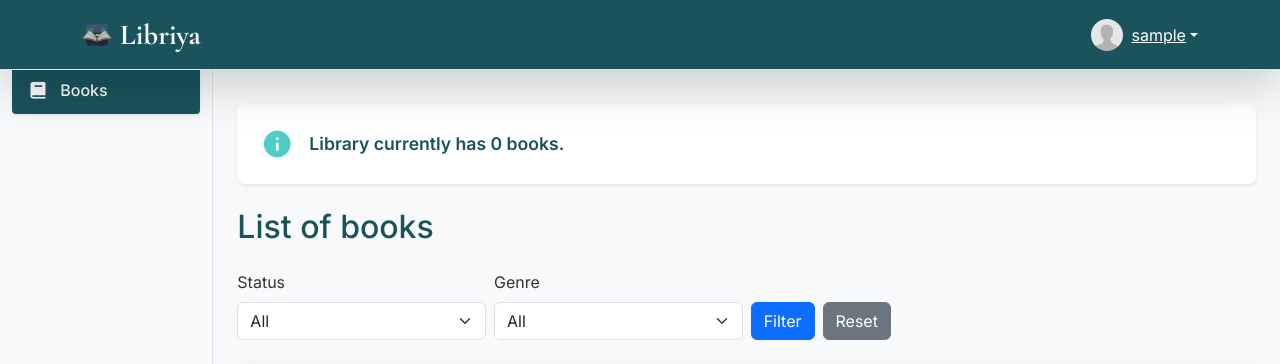
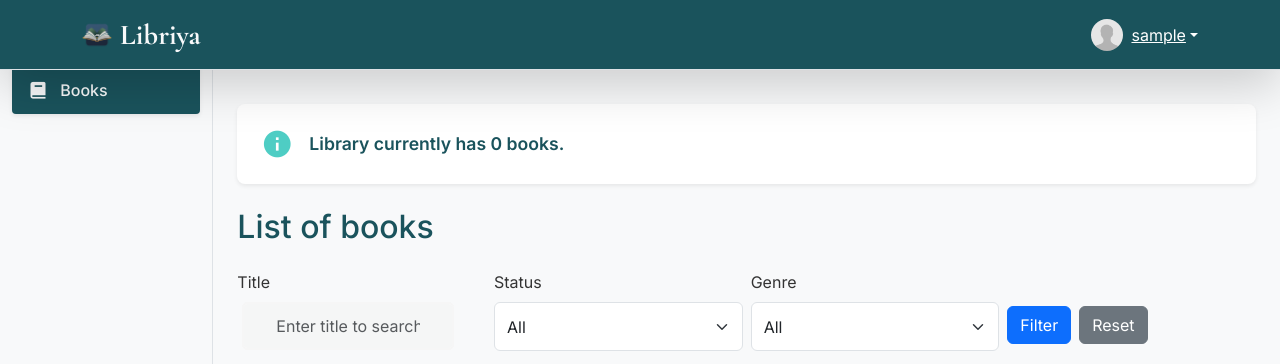
Before and after one commit to MarcinSachs/Libriya, a Flask app: page / in a window 1280 px wide. Shown: the top 364 px of the page. Run offline with Flask 3, Linux system fonts and the light colour scheme; the visitor is signed in with stand-in values (Sample User, id 1); data that the repository does not hold is empty; some libraries are stand-ins or nearby versions.

Commit message:
Improve filtering

```diff
--- a/app/routes.py
+++ b/app/routes.py
@@ -55,14 +55,19 @@ def favicon():
 def home():
     status_filter = request.args.get('status')
     genre_filter = request.args.get('genre')
+    author_filter = request.args.get('author')
+    title_filter = request.args.get('title')  # Pobierz tytuł z formularza
 
     query = Book.query
+
+    if title_filter:  # Dodaj filtr tytułu
+        query = query.filter(Book.title.ilike(f"%{title_filter}%"))
 
     if status_filter:
         if status_filter == 'available':
             query = query.filter(Book.is_available == True)
         elif status_filter == 'on_loan':
-            query = query = query.filter(Book.is_available == False)
+            query = query.filter(Book.is_available == False)
 
     if genre_filter:
         query = query.filter(Book.genre_id == genre_filter)
--- a/app/static/css/style.css
+++ b/app/static/css/style.css
@@ -810,3 +810,24 @@ input[type=password] {
 .card-footer .btn {
     margin-left: auto;
 }
+
+.filter-input {
+    margin-top: auto;
+}
+
+.form-select {
+    padding-top: 0.7rem;
+    padding-bottom: 0.7rem;
+}
+
+.form-control {
+    height: 3rem;
+}
+
+#title {
+    margin-top: 0.0rem;
+}
+
+.buttons-container .btn {
+    margin-top: 1.5em;
+}
--- a/app/templates/index.html
+++ b/app/templates/index.html
@@ -21,9 +21,14 @@
 
     <h2>{{ _('List of books') }}</h2>
 
-    <!-- Formularz filtrowania -->
+    <!-- Filtering form -->
     <form method="GET" action="{{ url_for('main.home') }}" class="mb-3">
         <div class="row g-2">
+            <div class="col-md-3">
+                <label for="title" class="form-label">{{ _('Title') }}</label>
+                <input type="text" class="form-control" id="title" name="title"
+                    value="{{ request.args.get('title', '') }}" placeholder="{{ _('Enter title to search') }}">
+            </div>
             <div class="col-md-3">
                 <label for="status" class="form-label">{{ _('Status') }}</label>
                 <select class="form-select" id="status" name="status">
@@ -44,7 +49,8 @@
                     {% endfor %}
                 </select>
             </div>
-            <div class="col-md-3 d-flex align-items-end">
+            <div class="col-md-3 d-flex align-items-center buttons-container">
+                <div style="height: 100%; width: 0; visibility: hidden;"></div>
                 <button type="submit" class="btn btn-primary me-2">{{ _('Filter') }}</button>
                 <a href="{{ url_for('main.home') }}" class="btn btn-secondary">{{ _('Reset') }}</a>
             </div>
```
Also changed, not shown: translations/en/LC_MESSAGES/messages.po, translations/pl/LC_MESSAGES/messages.po, 3 other files.
